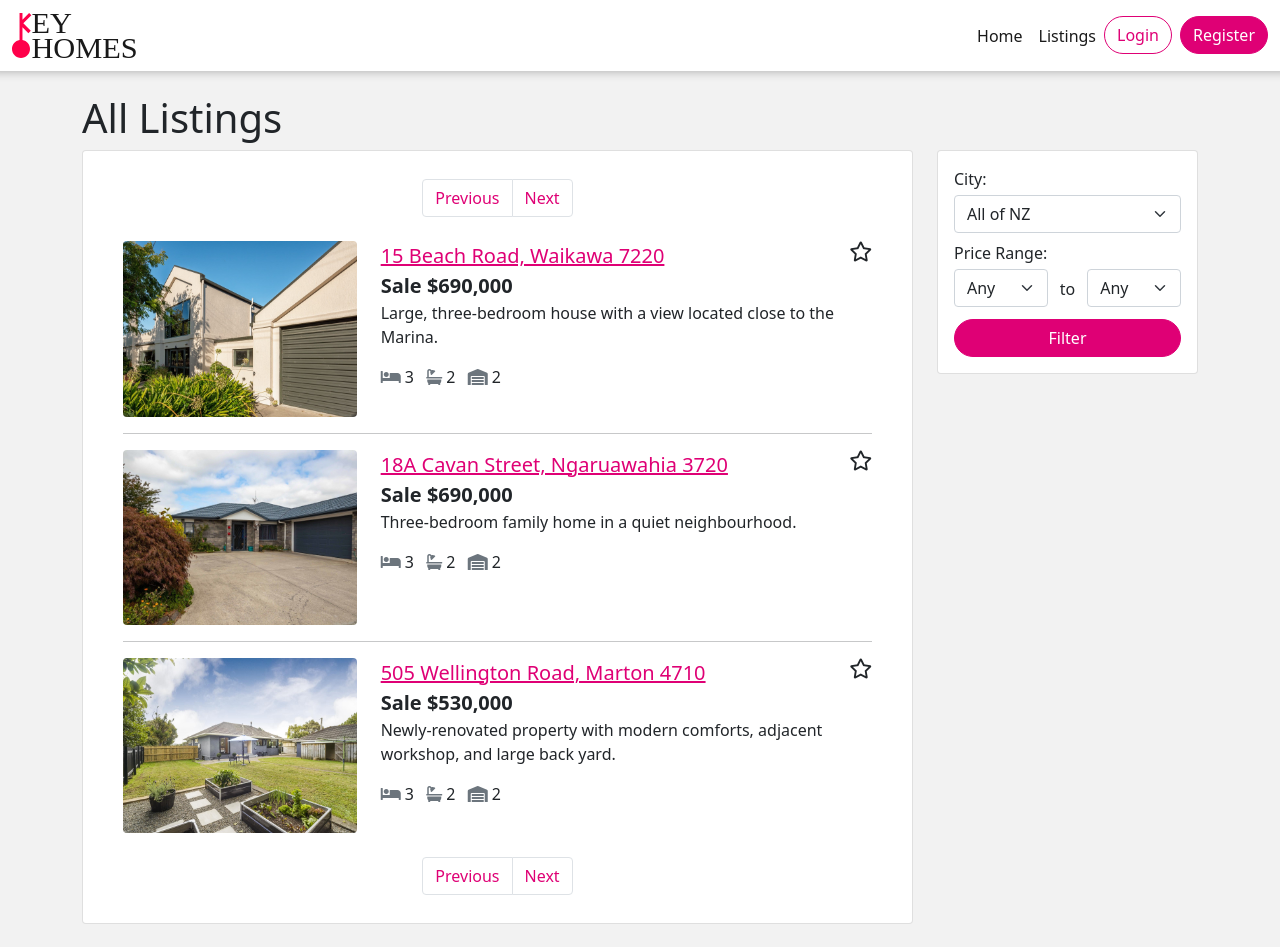
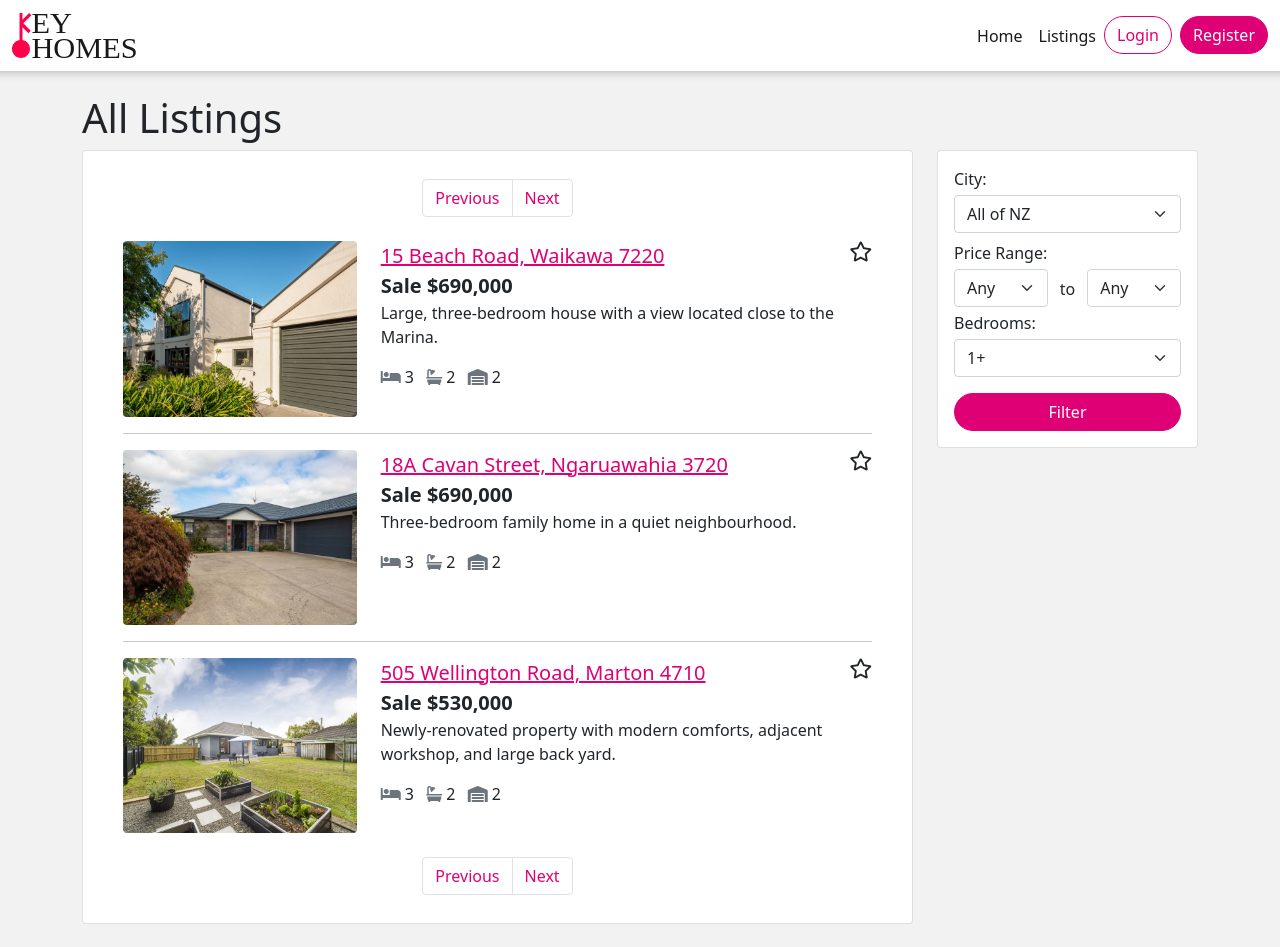
Before and after one commit to chrbec10/keyhomes, a PHP site: page /listings.php?start=1 in a window 1280 px wide. Shown: the top 947 px of the page. Run offline with PHP 8.4, Linux system fonts and the light colour scheme; data comes from the database, SQL or seed files in the repository; data that the repository does not hold is empty; a stand-in replaces the project's code that opens the database connection; some libraries are stand-ins or nearby versions.

Commit message:
Integrate min-bedrooms filter

```diff
--- a/includes/search/filter.php
+++ b/includes/search/filter.php
@@ -73,6 +73,20 @@ $cities = json_decode($filters['cities']);
       </select>
     </div>
   </div>
+  <label for="bedrooms" class="form-label mb-1">Bedrooms:</label>
+  <select class="form-select mb-2" name="bedrooms" title="Filter by Minimum Bedrooms">
+    <?php $min_bedrooms = 0;
+    if (!empty($_GET['bedrooms'])) {
+      $min_bedrooms = trim($_GET['bedrooms']);
+    }
+    ?>
+    <option <?php echo $min_bedrooms == 0 ? 'selected' : '' ?> value="">1+</option>
+    <option <?php echo $min_bedrooms == 2 ? 'selected' : '' ?> value="2">2+</option>
+    <option <?php echo $min_bedrooms == 3 ? 'selected' : '' ?> value="3">3+</option>
+    <option <?php echo $min_bedrooms == 4 ? 'selected' : '' ?> value="4">4+</option>
+    <option <?php echo $min_bedrooms == 5 ? 'selected' : '' ?> value="5">5+</option>
+
+  </select>
 
   <button class="btn btn-primary mt-2 rounded-pill w-100">Filter</button>
 </form>
--- a/includes/search/results.php
+++ b/includes/search/results.php
@@ -42,6 +42,12 @@
   if (!empty($_GET['maxPrice'])) {
     $conditions[] = 'price < ?';
     $parameters[] = $_GET['maxPrice'];
+  }
+
+  //Add Min Bedrooms to Query
+  if (!empty($_GET['bedrooms'])) {
+    $conditions[] = 'bedrooms >= ?';
+    $parameters[] = $_GET['bedrooms'];
   }
 
   //Add the where conditions to the statement
```
